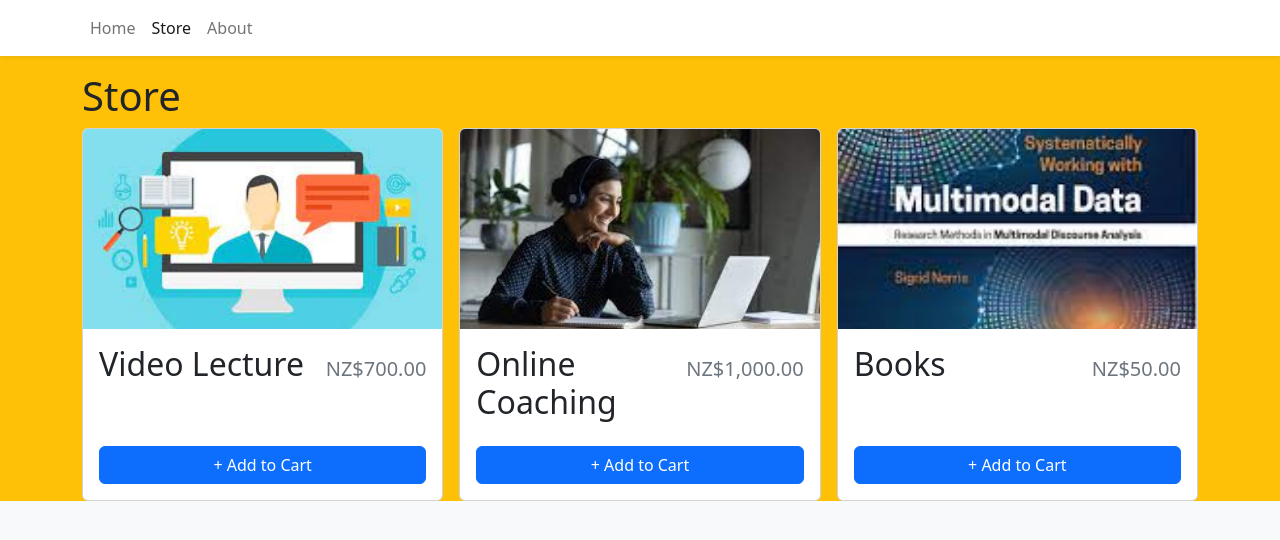
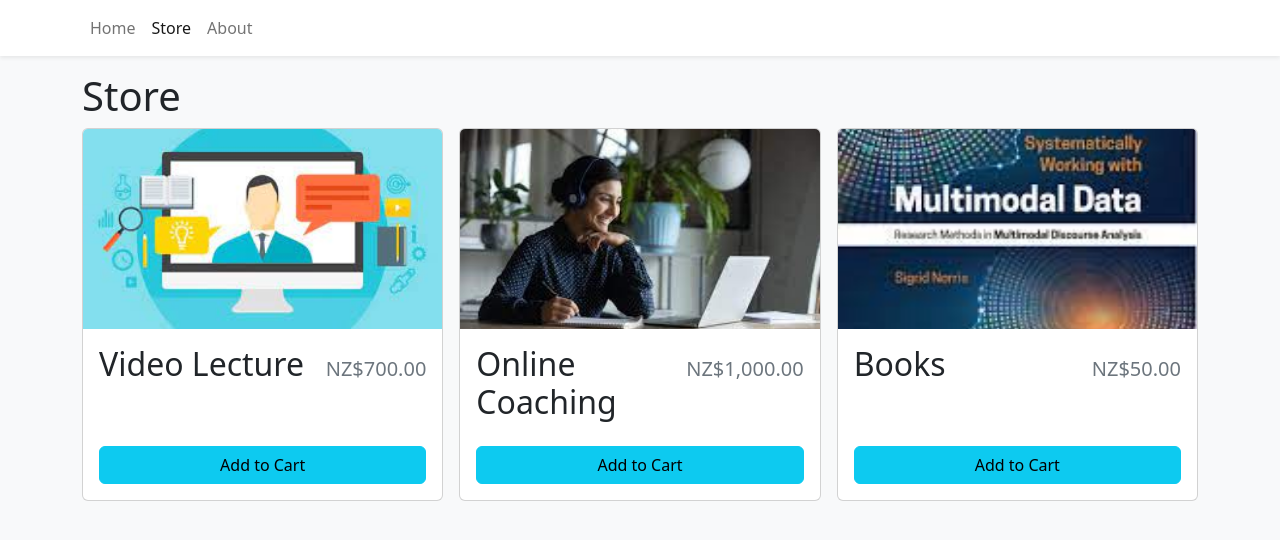
Before and after one commit to shymala-sidharth/React-Typescript-Shopping-Cart, a React (Vite) app: page /store in a window 1280 px wide. Shown: the top 540 px of the page. Built offline with nearby package versions, Linux system fonts and the light colour scheme.

Commit message:
fixing styling and checkout page

```diff
--- a/src/App.tsx
+++ b/src/App.tsx
@@ -11,7 +11,7 @@ import { ShoppingCartProvider } from "./context/ShoppingCartContext"
 function App()  {
   return(
   <>
-  <div className="bg-warning">
+  <div>
   <ShoppingCartProvider>
   <Navbar/>
    <Container className="mb-4">
--- a/src/components/CartItem.tsx
+++ b/src/components/CartItem.tsx
@@ -28,7 +28,7 @@ export function CartItem({id, quantity} : CartItemProps) {
       <div>{formatCurrency(item.price * quantity)}
       </div>
     </div>
-    <Button variant="outline-danger" size="sm" onClick={() => removeFromCart(item.id)}>&times;</Button>
+    <Button className="btn btn-info" size="sm" onClick={() => removeFromCart(item.id)}>&times;</Button>
   </Stack>
 
   </>
--- a/src/components/Navbar.tsx
+++ b/src/components/Navbar.tsx
@@ -22,7 +22,7 @@ export function Navbar() {
 
       <Button
       onClick={openCart}
-      style={{width: '3rem', height: '3rem', position:'relative'}} variant="outline-primary"
+      style={{width: '3rem', height: '3rem', position:'relative'}} variant="outline-info"
       className='rounded-square'>
       <svg
               xmlns="http://www.w3.org/2000/svg"
@@ -31,7 +31,7 @@ export function Navbar() {
             >
               <path d="M96 0C107.5 0 117.4 8.19 119.6 19.51L121.1 32H541.8C562.1 32 578.3 52.25 572.6 72.66L518.6 264.7C514.7 278.5 502.1 288 487.8 288H170.7L179.9 336H488C501.3 336 512 346.7 512 360C512 373.3 501.3 384 488 384H159.1C148.5 384 138.6 375.8 136.4 364.5L76.14 48H24C10.75 48 0 37.25 0 24C0 10.75 10.75 0 24 0H96zM128 464C128 437.5 149.5 416 176 416C202.5 416 224 437.5 224 464C224 490.5 202.5 512 176 512C149.5 512 128 490.5 128 464zM512 464C512 490.5 490.5 512 464 512C437.5 512 416 490.5 416 464C416 437.5 437.5 416 464 416C490.5 416 512 437.5 512 464z" />
             </svg>
-            <div className="rounded-circle bg-danger d-flex justify-content-center align-items-center" style={{color: 'white', width: '1.5rem', height: '1.5rem', position:'absolute', bottom: 0, right: 0, transform: 'translate(25%, 25%)' }}>{cartQuantity}
+            <div className="rounded-circle bg-info d-flex justify-content-center align-items-center" style={{color: 'white', width: '1.5rem', height: '1.5rem', position:'absolute', bottom: 0, right: 0, transform: 'translate(25%, 25%)' }}>{cartQuantity}
 
             </div>
       </Button>
--- a/src/components/ShoppingCart.tsx
+++ b/src/components/ShoppingCart.tsx
@@ -26,7 +26,7 @@ export function ShoppingCart({isOpen}: ShoppingCartProps) {
         )}
         </div>
       </Stack>
-      <Button size='lg'>Checkout</Button>
+      <Button className="btn-info" size='lg'>Checkout</Button>
     </Offcanvas.Body>
   </Offcanvas>
 }
--- a/src/components/StoreItem.tsx
+++ b/src/components/StoreItem.tsx
@@ -25,14 +25,14 @@ return (
   </Card.Title>
   <div className="mt-auto">
     {quantity=== 0? (
-      <Button className="w-100" onClick={() => increaseCartQuantity(id)}> + Add to Cart</Button>
+      <Button className="w-100 btn-info" onClick={() => increaseCartQuantity(id)}> Add to Cart</Button>
     ) : <div className="d-flex align-items-center flex-column" style={{gap: '.5 rem'}}>
     <div className="d-flex align-items-center justify-content-center" style={{gap: '.5 rem'}}>
-    <Button onClick={() => decreaseCartQuantity(id)}>-</Button>
+
     <div>
-    <span className='fs-3'>{quantity}</span> In Cart
+    <span className='fs-3'></span> In Cart
     </div>
-    <Button onClick={() => increaseCartQuantity(id)}>+</Button>
+
     </div>
     <Button variant='danger' size='sm' onClick={() => removeFromCart(id)}>Remove</Button>
   </div>}
```
